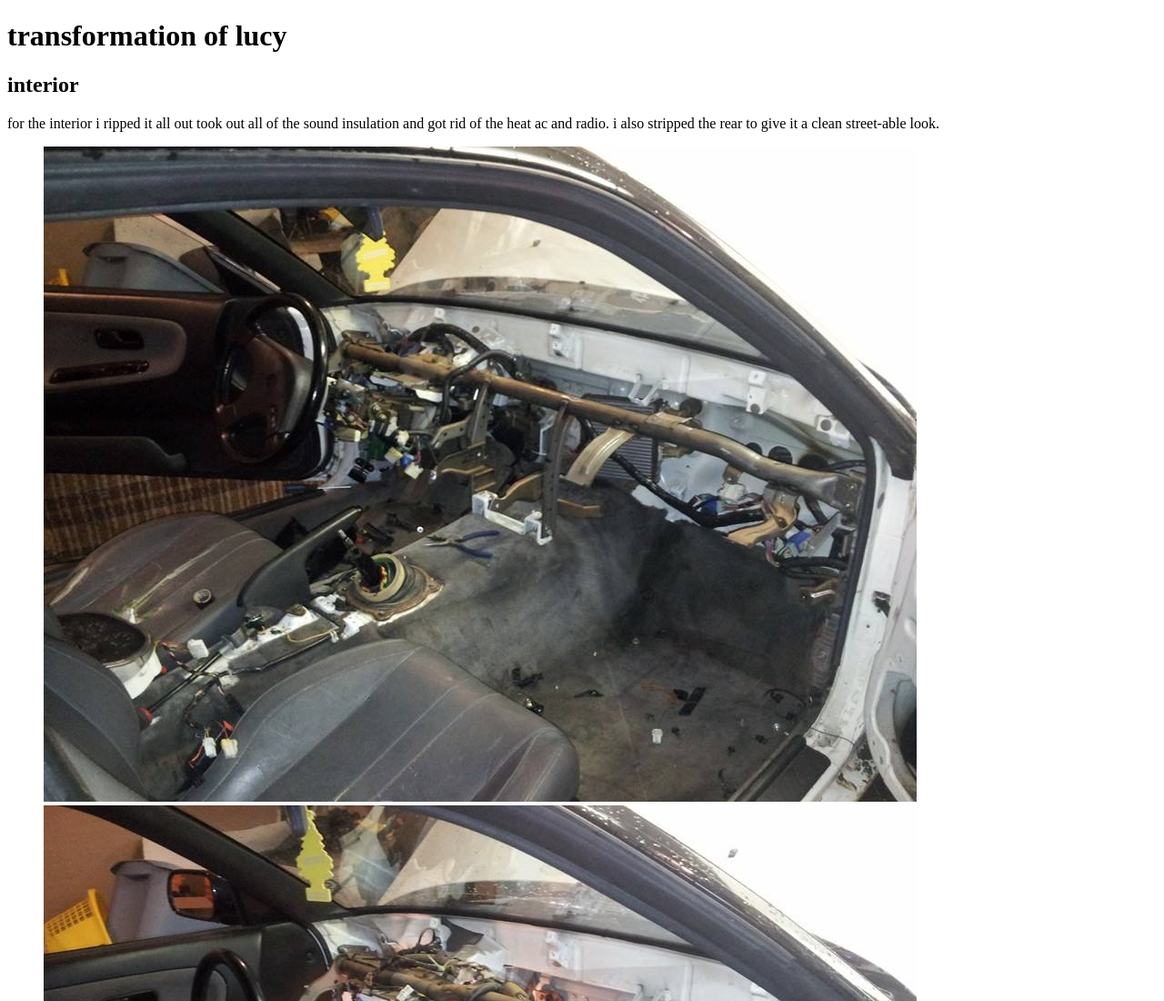
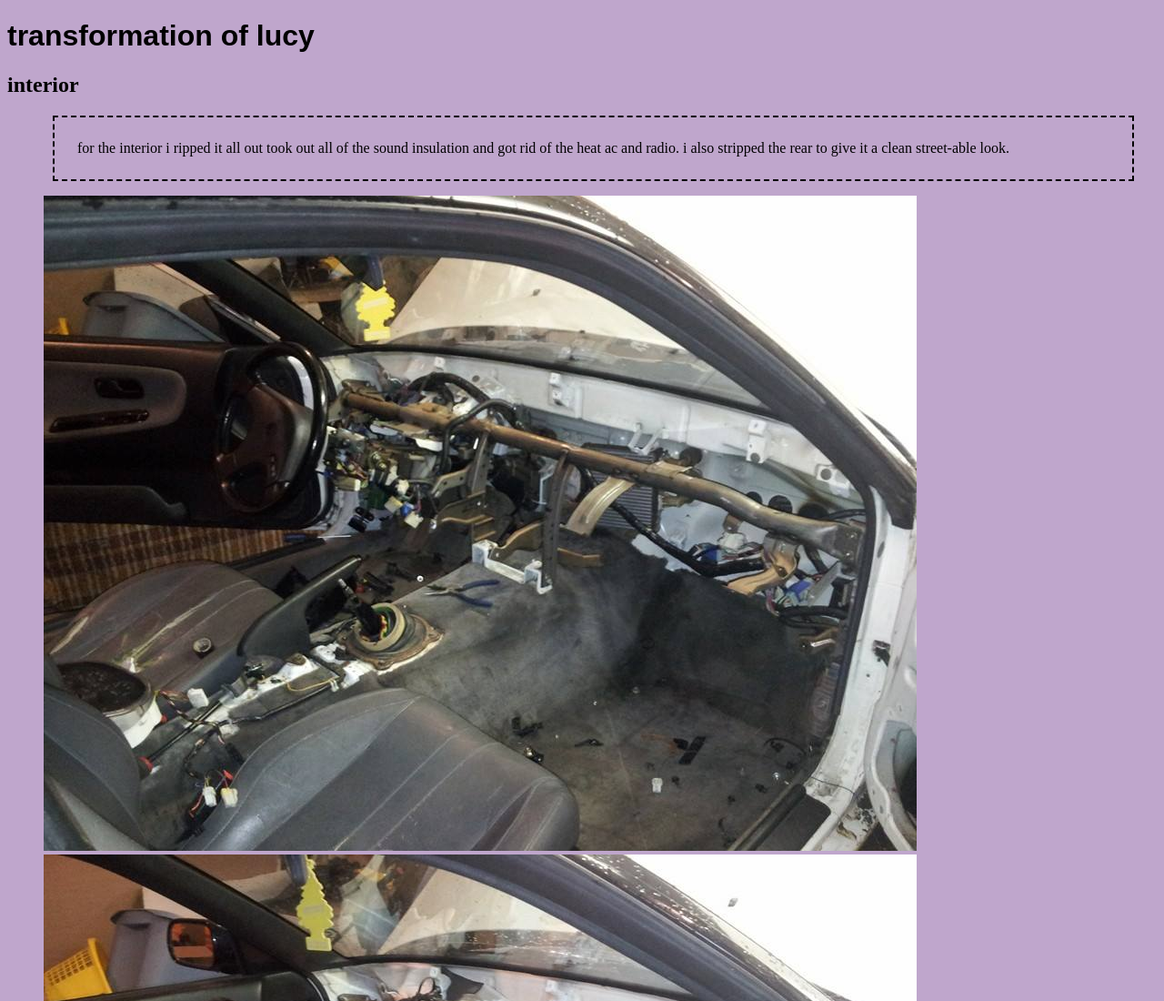
Before and after one commit to kohlkitter/kohlkitter.github.io, a plain HTML site: page transformationoflucy.html in a window 1280 px wide. Shown: the top 1100 px of the page at 91% size. Drawn offline with Linux system fonts and the light colour scheme.

Commit message:
transformation

```diff
--- /dev/null
+++ b/background.css
@@ -0,0 +1,3 @@
+p {
+	color: red;
+}
--- /dev/null
+++ b/jdm.css
@@ -0,0 +1,22 @@
+body {
+	background-color: #BFA6CC
+}
+
+
+h1 {
+	color: black;
+}
+
+h1 {
+	font-family: arial, helvetica,
+	sans-serif;
+}
+
+#importantquote {
+	border: 100px;
+	border-style: dashed;
+	border-width: 2px;
+	margin-left: 50px;
+	margin-right: 25px;
+	padding: 25px;
+}
--- a/transformationoflucy.html
+++ b/transformationoflucy.html
@@ -3,18 +3,19 @@
 <html>
 <head>
 	<title>lucy 240</title>
+	<link rel="stylesheet" href="jdm.css">
 </head>
 <body>
 	<h1>transformation of lucy</h1>
 
 		<h2>interior</h2>
-			<p> for the interior i ripped it all out took out all of the sound insulation and got rid of the heat ac and radio.
+			<p id="importantquote"> for the interior i ripped it all out took out all of the sound insulation and got rid of the heat ac and radio.
 			i  also stripped the rear to give it a clean street-able look.</p>
 				<ul>
-					<img src="/images/interior1.jpg">
-					<img src="/images/interior2.jpg">
-					<img src="/images/interior.jpg">
-					<img src="/images/interior3.jpg">
+					<img src="/images/interior1.jpg"width "600" height "400">
+					<img src="/images/interior2.jpg" width "600" height "400">
+					<img src="/images/interior.jpg"width "600" height "400">
+					<img src="/images/interior3.jpg"width "600" height "400">
 				</ul>
 		<h2>exterior</h2>
 			<P>for the exterior i have painted it almond in a satin finish. i rolled the fenders dropped it a good 5" all around.
```
Also changed, not shown: index.html (+1 -0 lines), specsoflucy.html (+4 -3 lines).
